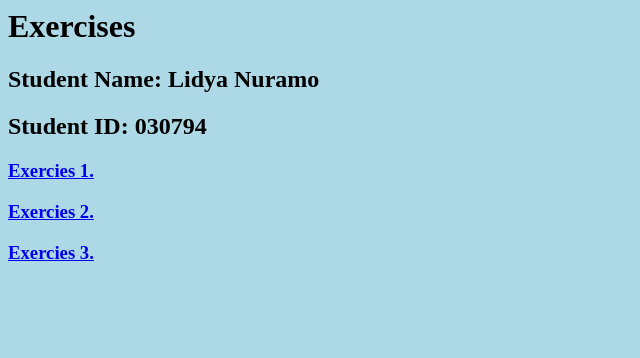
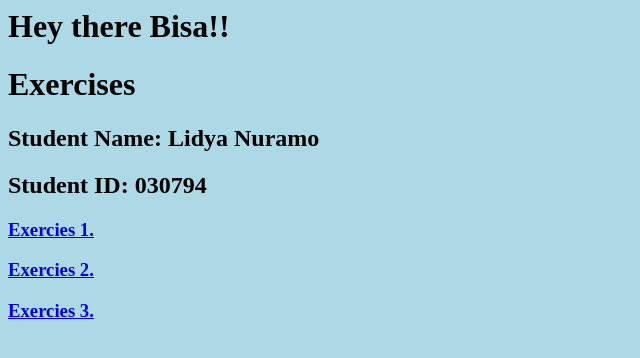
Before and after one commit to LidyaNuramo/CMS-PROJECTS-WSG, a PHP site: page / in a window 1280 px wide. Shown: the top 358 px of the page, without its empty margins (0-640 px from the left). Run offline with PHP 8.4, Linux system fonts and the light colour scheme.

Commit message:
Update index.php

```diff
--- a/index.php
+++ b/index.php
@@ -3,6 +3,7 @@
         <title>Lidya Nuramo - Exercises</title>
     </head>
     <body bgcolor="lightblue">
+        <h1>Hey there Bisa!!</h1>
         <h1>Exercises</h1>
         <p><h2>Student Name: Lidya Nuramo</h2></p>
         <p><h2>Student ID: 030794</h2></p>
```
